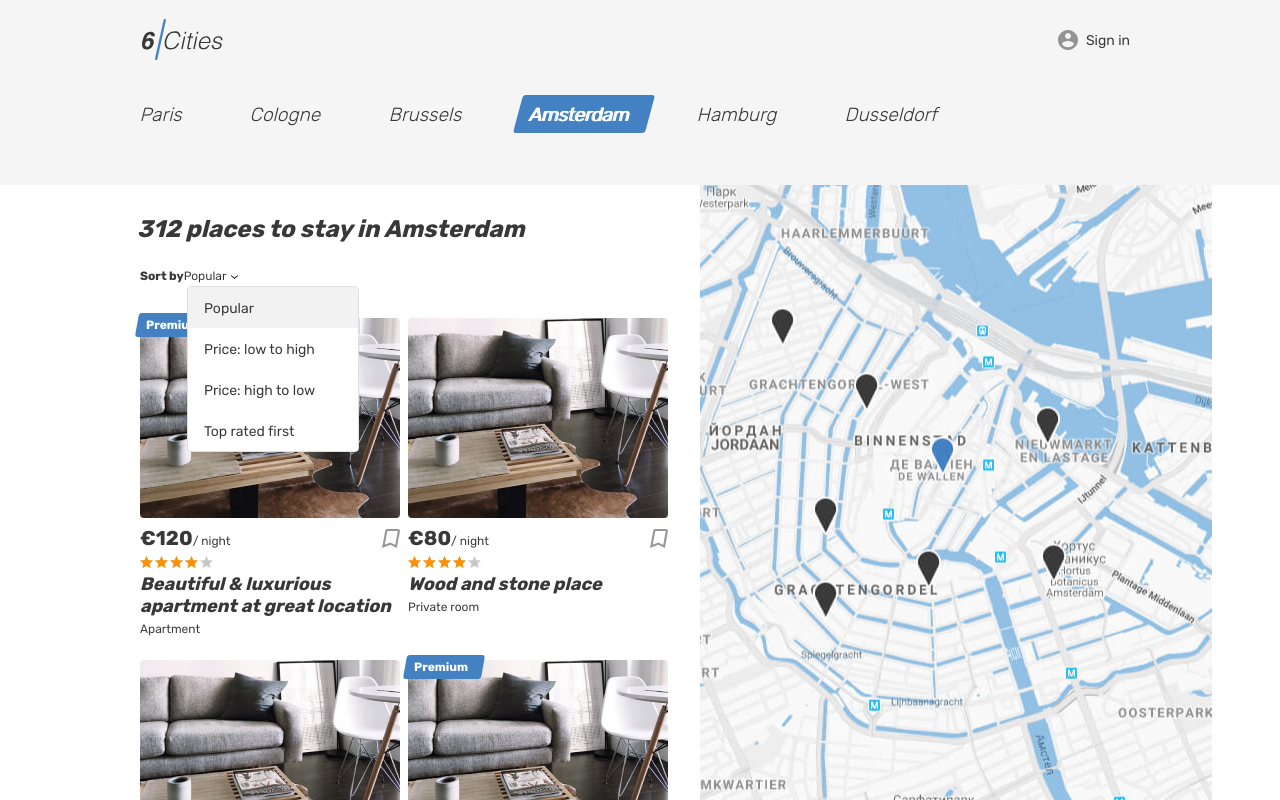
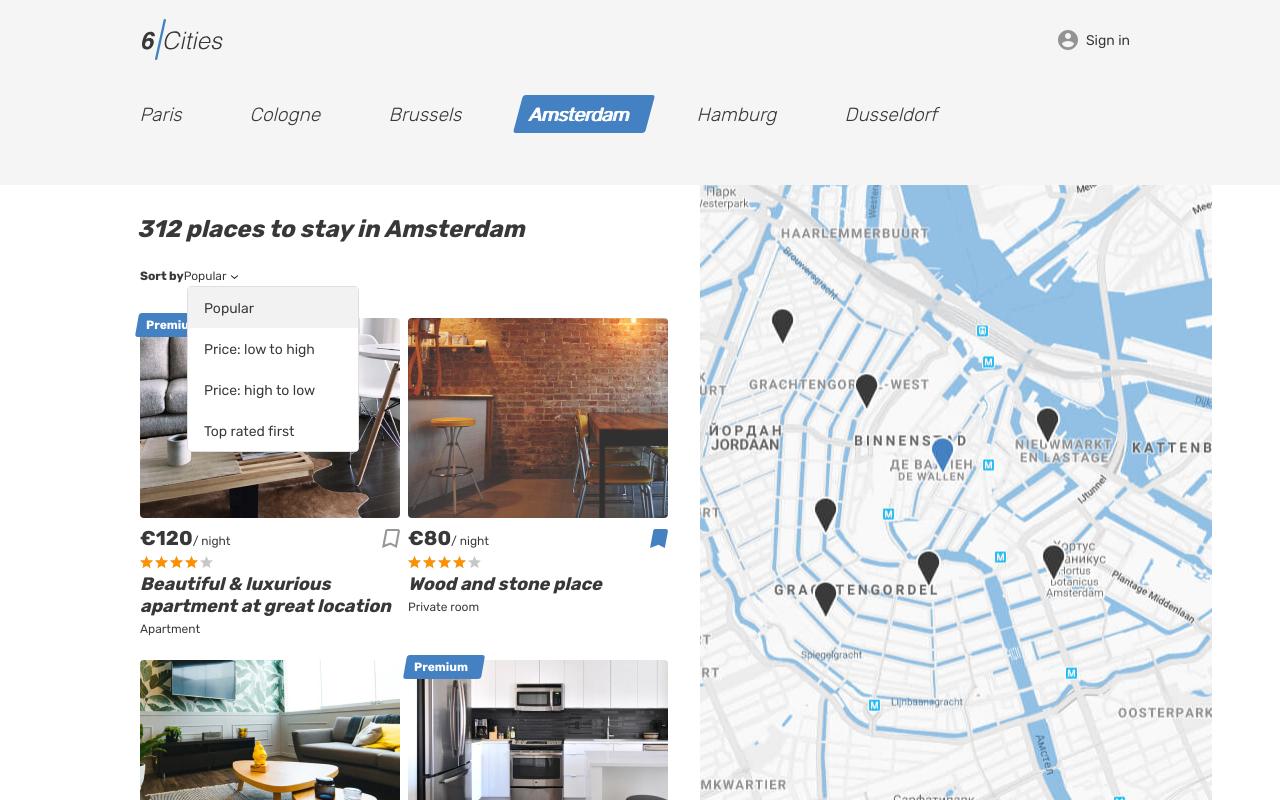
Before and after one commit to Mirror45/six-cities, a React (Vite) app: page / in a window 1280 px wide. Built offline with nearby package versions, Linux system fonts and the light colour scheme.

Commit message:
module-5/task-1. Map mock

```diff
--- a/package.json
+++ b/package.json
@@ -15,6 +15,7 @@
     "classnames": "2.3.2",
     "history": "5.3.0",
     "http-status-codes": "2.2.0",
+    "leaflet": "^1.9.4",
     "react": "18.2.0",
     "react-dom": "18.2.0",
     "react-helmet-async": "1.3.0",
@@ -28,6 +29,7 @@
     "@testing-library/react": "14.0.0",
     "@testing-library/user-event": "14.4.3",
     "@types/faker": "5.5.9",
+    "@types/leaflet": "^1.9.8",
     "@types/react": "18.2.14",
     "@types/react-dom": "18.2.6",
     "@types/react-redux": "7.1.25",
--- a/src/components/card/card.tsx
+++ b/src/components/card/card.tsx
@@ -8,6 +8,8 @@ function Card({
   title,
   price,
   favorited,
+  img,
+  rating,
 }: CardType): JSX.Element {
   return (
     <article className="cities__place-card place-card">
@@ -20,7 +22,7 @@ function Card({
         <a href="#">
           <img
             className="place-card__image"
-            src="img/apartment-01.jpg"
+            src={img}
             width={260}
             height={200}
             alt="Place image"
@@ -33,14 +35,13 @@ function Card({
             <b className="place-card__price-value">€{price}</b>
             <span className="place-card__price-text">/&nbsp;night</span>
           </div>
-          <button className="place-card__bookmark-button button" type="button">
-            <svg
-              className={`place-card__bookmark-icon ${
-                favorited ? 'place-card__bookmark-icon--active' : ''
-              }`}
-              width={18}
-              height={19}
-            >
+          <button
+            className={`place-card__bookmark-button button${
+              favorited ? ' place-card__bookmark-button--active' : ''
+            }`}
+            type="button"
+          >
+            <svg className="place-card__bookmark-icon" width={18} height={19}>
               <use xlinkHref="#icon-bookmark" />
             </svg>
             <span className="visually-hidden">To bookmarks</span>
@@ -48,7 +49,7 @@ function Card({
         </div>
         <div className="place-card__rating rating">
           <div className="place-card__stars rating__stars">
-            <span style={{ width: '80%' }} />
+            <span style={{ width: `${rating * 20}%` }} />
             <span className="visually-hidden">Rating</span>
           </div>
         </div>
--- /dev/null
+++ b/src/components/map/map.tsx
@@ -0,0 +1,12 @@
+import { LocationType } from '../../const';
+import 'leaflet/dist/leaflet.css';
+
+type MapType = {
+  point: LocationType[];
+};
+
+function Map({ point }: MapType): JSX.Element {
+  return <section className="cities__map map"></section>;
+}
+
+export default Map;
--- a/src/const.ts
+++ b/src/const.ts
@@ -1,3 +1,8 @@
+export type LocationType = {
+  latitude: number;
+  longitude: number;
+};
+
 export type CardType = {
   id: number;
   type: string;
@@ -5,6 +10,9 @@ export type CardType = {
   title: string;
   price: number;
   favorited: boolean;
+  img: string;
+  rating: number;
+  location: LocationType;
 };
 
 export type UserType = {
@@ -27,6 +35,12 @@ export const Cards: CardType[] = [
     title: 'Beautiful & luxurious apartment at great location',
     price: 120,
     favorited: false,
+    img: 'img/apartment-01.jpg',
+    rating: 4,
+    location: {
+      latitude: 52.3909553943508,
+      longitude: 4.85309666406198,
+    },
   },
   {
     id: 1,
@@ -35,6 +49,12 @@ export const Cards: CardType[] = [
     title: 'Wood and stone place',
     price: 80,
     favorited: true,
+    img: 'img/room.jpg',
+    rating: 4,
+    location: {
+      latitude: 52.369553943508,
+      longitude: 4.85309666406198,
+    },
   },
   {
     id: 2,
@@ -43,6 +63,12 @@ export const Cards: CardType[] = [
     title: 'Canal View Prinsengracht',
     price: 132,
     favorited: false,
+    img: 'img/apartment-02.jpg',
+    rating: 4,
+    location: {
+      latitude: 52.3909553943508,
+      longitude: 4.929309666406198,
+    },
   },
   {
     id: 3,
@@ -51,14 +77,12 @@ export const Cards: CardType[] = [
     title: 'Nice, cozy, warm big bed apartment',
     price: 180,
     favorited: false,
-  },
-  {
-    id: 4,
-    type: 'Private room',
-    premium: false,
-    title: 'Wood and stone place',
-    price: 80,
-    favorited: true,
+    img: 'img/apartment-03.jpg',
+    rating: 5,
+    location: {
+      latitude: 52.3809553943508,
+      longitude: 4.939309666406198,
+    },
   },
 ];
 
--- a/src/pages/main/main.tsx
+++ b/src/pages/main/main.tsx
@@ -1,4 +1,5 @@
 import Card from '../../components/card/card';
+import Map from '../../components/map/map';
 import { CardType, ChildrenType } from '../../const';
 import { Helmet } from 'react-helmet-async';
 
@@ -89,7 +90,7 @@ function Main({ card, children }: MainType): JSX.Element {
               </div>
             </section>
             <div className="cities__right-section">
-              <section className="cities__map map" />
+              <Map point={card.map(({ location }) => location)} />
             </div>
           </div>
         </div>
```
